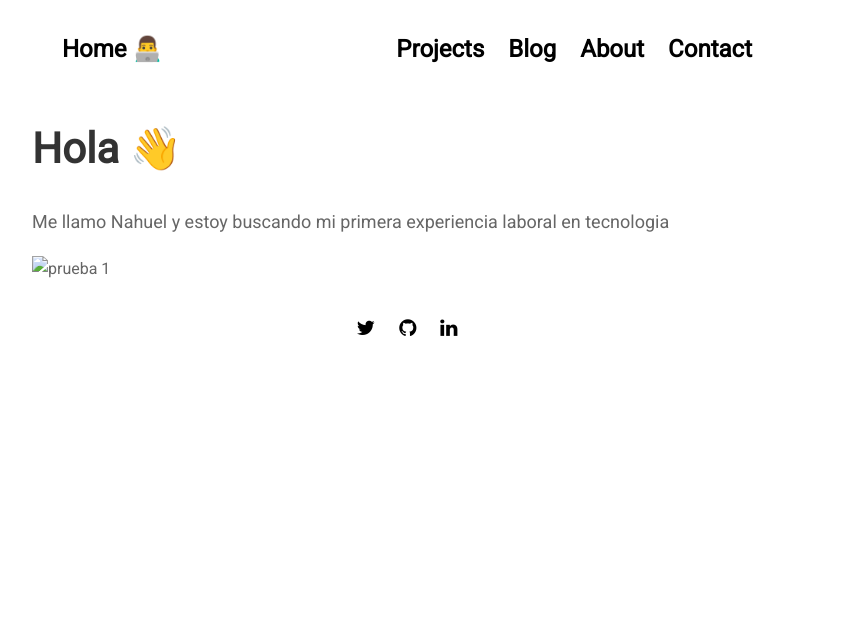
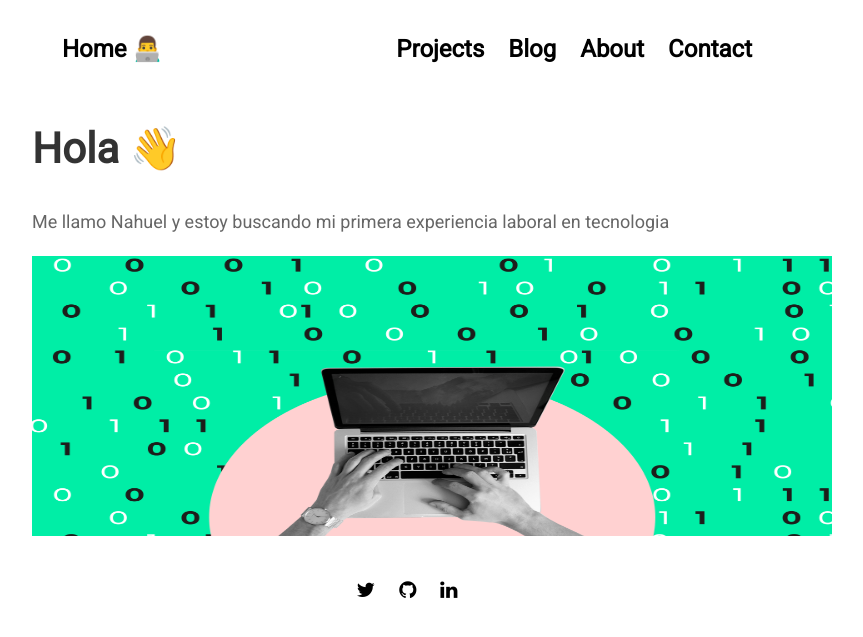
Before and after one commit to NahuelZanzi/porfolio, a Jekyll site: the page built from index.md, in a window 1280 px wide. Shown: the top 637 px of the page, without its empty margins (233-1096 px from the left). Built offline with Jekyll 4.4.1, drawn with Linux system fonts in a browser that asks for light colours; nearby versions of some CDN libraries.

Commit message:
Update me.html

```diff
--- a/_includes/me.html
+++ b/_includes/me.html
@@ -9,7 +9,7 @@
 <p> </p>
 <p> </p>
 <p> </p>
-<img src="portfolio/site/images/data.gif" alt="prueba 1"  width="800" height="280">
+<img src="site/images/data.gif" alt="prueba 2"  width="800" height="280">
 
 </body>
 </html>
```
